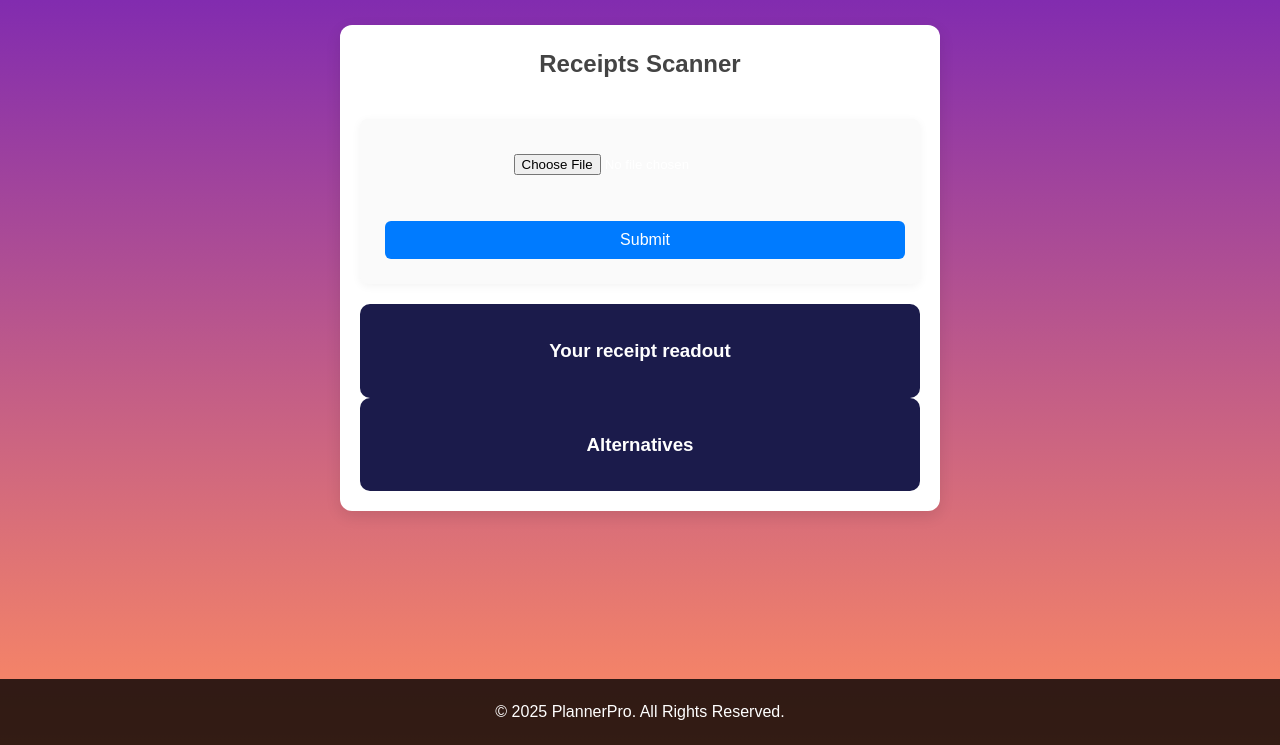
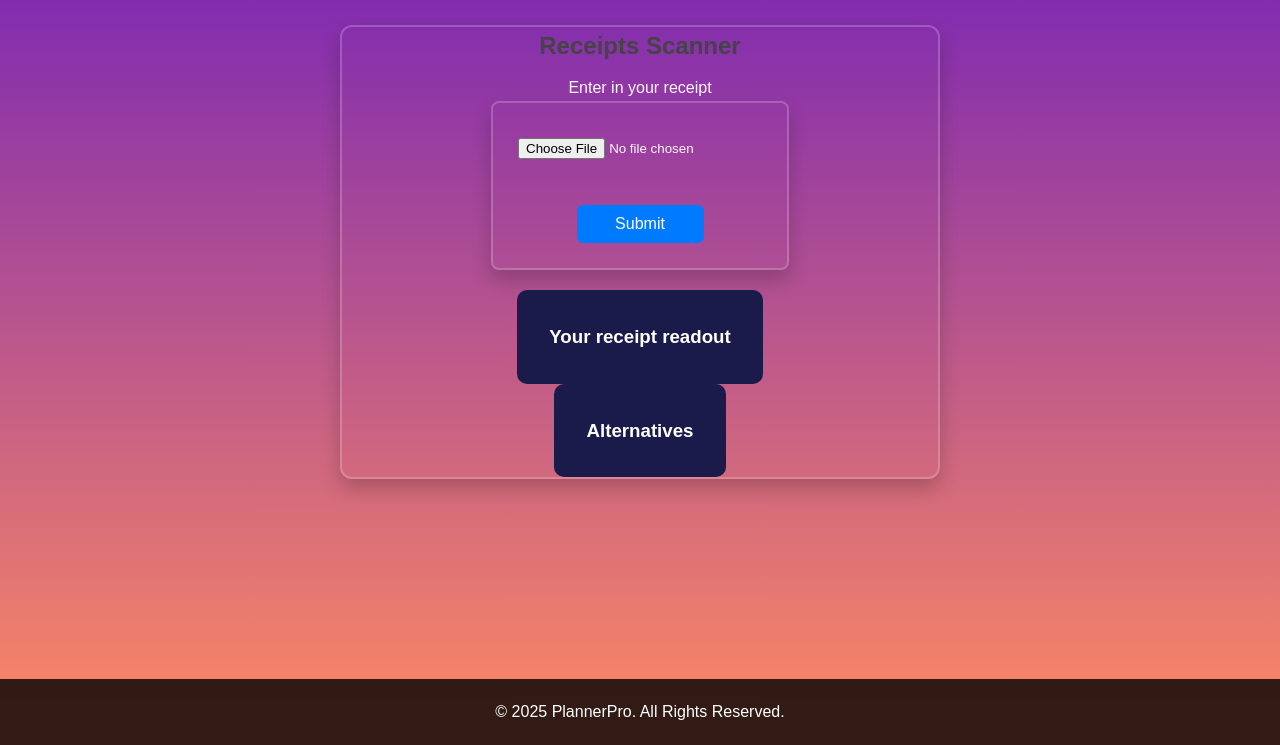
Before and after one commit to rezneac/Group6, a Flask app: page /receipt in a window 1280 px wide. Shown: the part 55-800 px from the top of the page. Run offline with Flask 3, Linux system fonts and the light colour scheme; a user stored in the database is signed in.

```diff
--- a/static/styles.css
+++ b/static/styles.css
@@ -445,15 +445,18 @@ loginmain{
     text-decoration: underline;
   }
 /*receipt page*/
-/* Main Container */
+
 .receipt-container {
     width: 80%;
     max-width: 600px;
-    background: #ffffff;
+    border: 2px solid rgba(255, 255, 255, .2);
+    box-shadow: 0 10px 20px rgba(0, 0, 0, 0.2);
+    color: #fbf8f8;
     border-radius: 12px;
-    box-shadow: 0 5px 15px rgba(0, 0, 0, 0.1);
-    padding: 20px;
     text-align: center;
+    display: flex;
+    flex-direction: column;
+    align-items: center;
 }
 
 /* Header */
@@ -465,11 +468,14 @@ loginmain{
 
 /* Form Section */
 .receipt-form {
-    background: #fafafa;
     padding: 20px;
     border-radius: 8px;
     box-shadow: 0 2px 10px rgba(0, 0, 0, 0.05);
     margin-bottom: 20px;
+    border: 2px solid rgba(255, 255, 255, .2);
+    box-shadow: 0 10px 20px rgba(0, 0, 0, 0.2);
+    color: #fbf8f8;
+    width: 50%;
 }
 
 .receipt-form input[type="file"] {
@@ -479,7 +485,7 @@ loginmain{
 }
 
 .receipt-form input[type="submit"] {
-    width: 100%;
+    width: 50%;
     background: #007bff;
     color: white;
     border: none;
```
